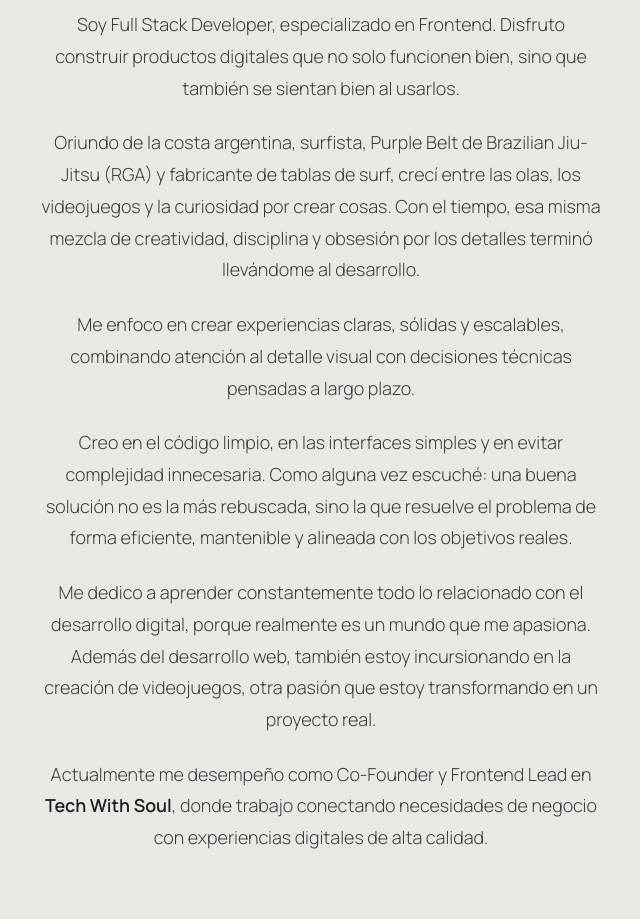
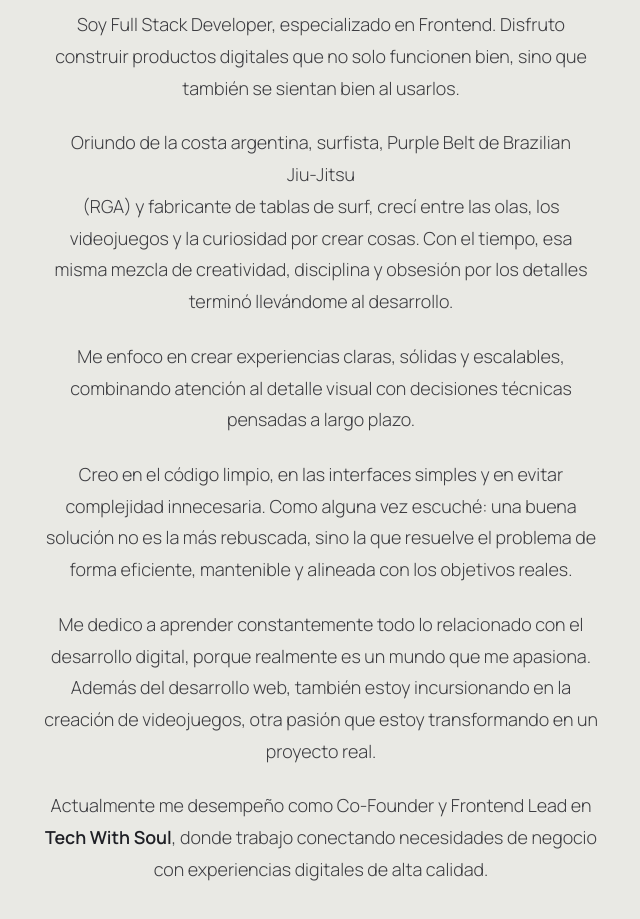
Before and after one commit to MarianoRicoy/Mi-Portfolio, a Next.js app: page / in a window 1280 px wide. Shown: the part 1060-1979 px from the top of the page, without its empty margins (319-959 px from the left). Built offline with nearby package versions, Linux system fonts and the light colour scheme.

Commit message:
feat: actualización de sección presentación y estilos globales

```diff
--- a/src/app/globals.css
+++ b/src/app/globals.css
@@ -143,15 +143,14 @@ a {
   text-align: center;
 }
 
-/* ── Animación renglon a renglon por scroll ── */
-
+/* ── Cada línea visual: empieza invisible y sube al revelar ── */
 .pres-line {
+  display: block;
   opacity: 0;
-  transform: translateY(1.1rem);
+  transform: translateY(0.9rem);
   transition:
-    opacity 0.55s cubic-bezier(0.22, 1, 0.36, 1),
-    transform 0.55s cubic-bezier(0.22, 1, 0.36, 1);
-  /* transition-delay se asigna inline desde JS */
+    opacity 0.48s cubic-bezier(0.22, 1, 0.36, 1),
+    transform 0.48s cubic-bezier(0.22, 1, 0.36, 1);
 }
 
 .pres-line--visible {
@@ -193,7 +192,6 @@ a {
     transition: none;
   }
 }
-
 
 .hero-poster-section {
   min-height: calc(100dvh - 5.5rem);
@@ -520,8 +518,13 @@ h1.hero-poster-title {
 }
 
 @keyframes proj-scroll {
-  0%   { transform: translateX(0); }
-  100% { transform: translateX(-100%); }
+  0% {
+    transform: translateX(0);
+  }
+
+  100% {
+    transform: translateX(-100%);
+  }
 }
 
 
--- a/src/components/sections/seccion-presentacion.tsx
+++ b/src/components/sections/seccion-presentacion.tsx
@@ -1,15 +1,15 @@
 "use client";
 
-import { useEffect, useRef } from "react";
+import { useEffect, useRef, useState, useCallback } from "react";
 import type { SobreMiPortfolio } from "@/types/portfolio";
 
 type SeccionPresentacionProps = {
   sobreMi: SobreMiPortfolio;
 };
 
-function renderParagraph(text: string) {
-  if (!text.includes("Tech With Soul")) return text;
-
+/* ── Renderiza el contenido de una línea (maneja "Tech With Soul") ── */
+function LineContent({ text }: { text: string }) {
+  if (!text.includes("Tech With Soul")) return <>{text}</>;
   const [before, after] = text.split("Tech With Soul");
   return (
     <>
@@ -20,43 +20,117 @@ function renderParagraph(text: string) {
   );
 }
 
-function AnimatedLine({
-  children,
-  delay = 0,
-  className = "",
-}: {
-  children: React.ReactNode;
-  delay?: number;
-  className?: string;
-}) {
-  const ref = useRef<HTMLParagraphElement>(null);
+/* ── Una línea animada por IntersectionObserver ── */
+function LineReveal({ text, delay }: { text: string; delay: number }) {
+  const ref = useRef<HTMLSpanElement>(null);
 
   useEffect(() => {
     const el = ref.current;
     if (!el) return;
 
-    const observer = new IntersectionObserver(
+    // Si ya está visible en viewport al montar, activar directo
+    const rect = el.getBoundingClientRect();
+    if (rect.top < window.innerHeight * 0.95) {
+      el.style.transitionDelay = `${delay}ms`;
+      el.classList.add("pres-line--visible");
+      return;
+    }
+
+    el.style.transitionDelay = `${delay}ms`;
+    const io = new IntersectionObserver(
       ([entry]) => {
         if (entry.isIntersecting) {
-          el.style.transitionDelay = `${delay}ms`;
           el.classList.add("pres-line--visible");
-          observer.unobserve(el);
+          io.unobserve(el);
         }
       },
-      { threshold: 0.15 }
+      { threshold: 0.05, rootMargin: "0px 0px -8px 0px" }
     );
-
-    observer.observe(el);
-    return () => observer.disconnect();
+    io.observe(el);
+    return () => io.disconnect();
   }, [delay]);
 
   return (
-    <p ref={ref} className={`pres-line ${className}`}>
-      {children}
+    <span ref={ref} className="pres-line">
+      <LineContent text={text} />
+    </span>
+  );
+}
+
+/* ── Párrafo con detección de líneas visuales reales ── */
+function SplitParagraph({
+  text,
+  className,
+}: {
+  text: string;
+  className: string;
+}) {
+  const measureRef = useRef<HTMLParagraphElement>(null);
+  const [lines, setLines] = useState<string[] | null>(null);
+
+  const measure = useCallback(() => {
+    const para = measureRef.current;
+    if (!para) return;
+
+    const spans = Array.from(para.querySelectorAll<HTMLElement>("[data-word]"));
+    if (!spans.length) return;
+
+    const lineMap = new Map<number, string[]>();
+    spans.forEach((span) => {
+      // Usamos offsetTop relativo al párrafo para agrupar líneas visuales
+      const top = Math.round(span.offsetTop);
+      if (!lineMap.has(top)) lineMap.set(top, []);
+      lineMap.get(top)!.push(span.dataset.word ?? "");
+    });
+
+    if (lineMap.size === 0) return;
+
+    const sorted = Array.from(lineMap.entries())
+      .sort(([a], [b]) => a - b)
+      .map(([, words]) => words.join(" "));
+
+    setLines(sorted);
+  }, []);
+
+  useEffect(() => {
+    if (lines !== null) return;
+    // requestAnimationFrame garantiza que el layout ya fue calculado
+    const raf = requestAnimationFrame(() => {
+      measure();
+    });
+    return () => cancelAnimationFrame(raf);
+  }, [lines, measure]);
+
+  // Fase de medición: el texto está visible pero lo tapamos con color igual al fondo
+  // Así el layout se calcula con las dimensiones reales
+  if (lines === null) {
+    return (
+      <p
+        ref={measureRef}
+        className={className}
+        style={{ color: "transparent", userSelect: "none", pointerEvents: "none" }}
+        aria-hidden="true"
+      >
+        {text.split(/\s+/).map((word, i) => (
+          <span key={i} data-word={word}>
+            {word}{" "}
+          </span>
+        ))}
+      </p>
+    );
+  }
+
+  // Fase animada
+  return (
+    <p className={className}>
+      {lines.map((line, i) => (
+        <LineReveal key={i} text={line} delay={i * 40} />
+      ))}
     </p>
   );
 }
 
+/* ── Componente principal ── */
 export function SeccionPresentacion({ sobreMi }: SeccionPresentacionProps) {
   return (
     <section
@@ -65,18 +139,17 @@ export function SeccionPresentacion({ sobreMi }: SeccionPresentacionProps) {
       aria-label="Presentación personal"
     >
       <div className="presentacion-copy">
-        <AnimatedLine className="presentacion-greeting">
-          Hola, soy Mariano.
-        </AnimatedLine>
+        <SplitParagraph
+          text="Hola, soy Mariano."
+          className="presentacion-greeting"
+        />
 
         {sobreMi.paragraphs.map((paragraph, index) => (
-          <AnimatedLine
-            key={`${index}-${paragraph.slice(0, 24)}`}
+          <SplitParagraph
+            key={`${index}-${paragraph.slice(0, 20)}`}
+            text={paragraph}
             className="presentacion-paragraph"
-            delay={0}
-          >
-            {renderParagraph(paragraph)}
-          </AnimatedLine>
+          />
         ))}
       </div>
     </section>
```
